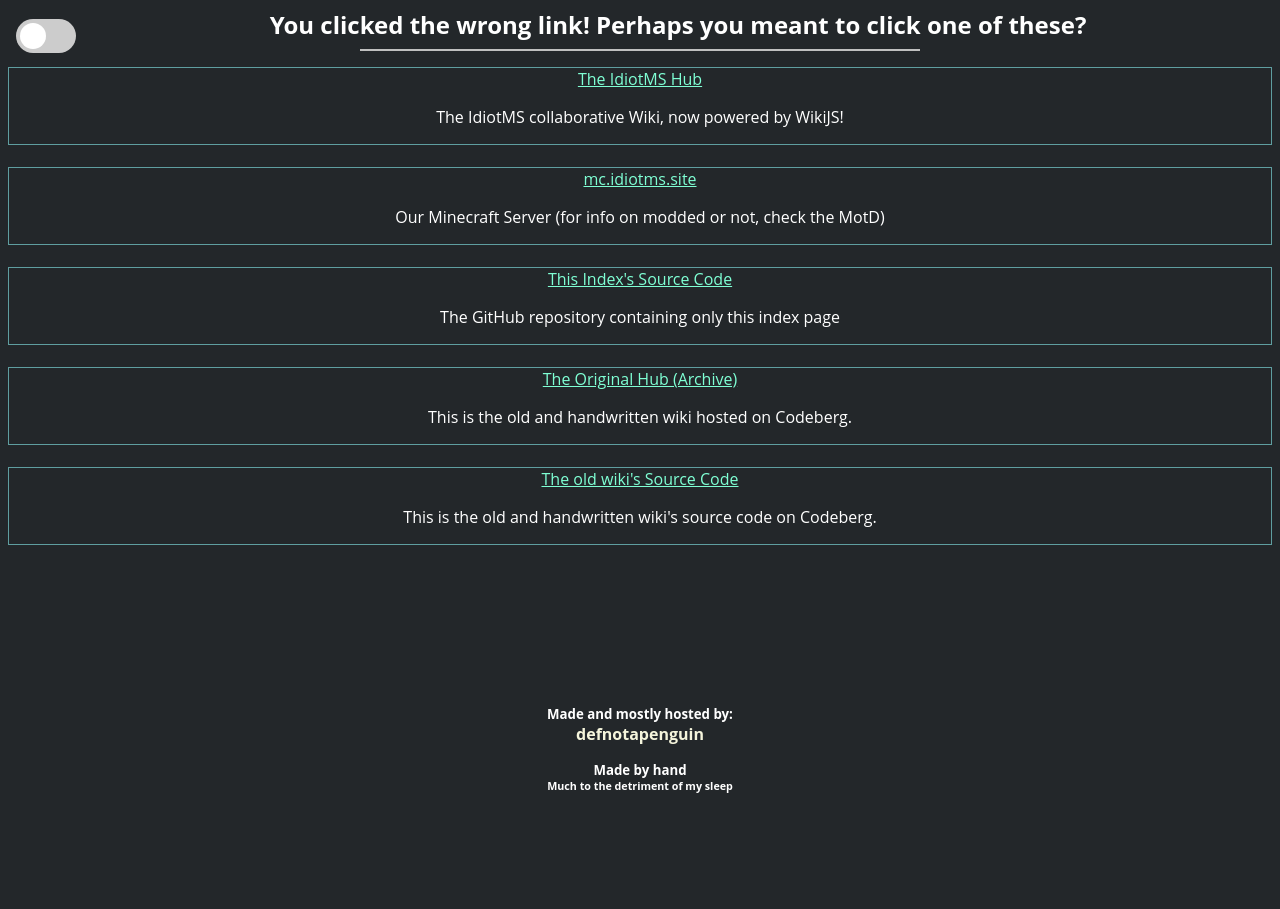
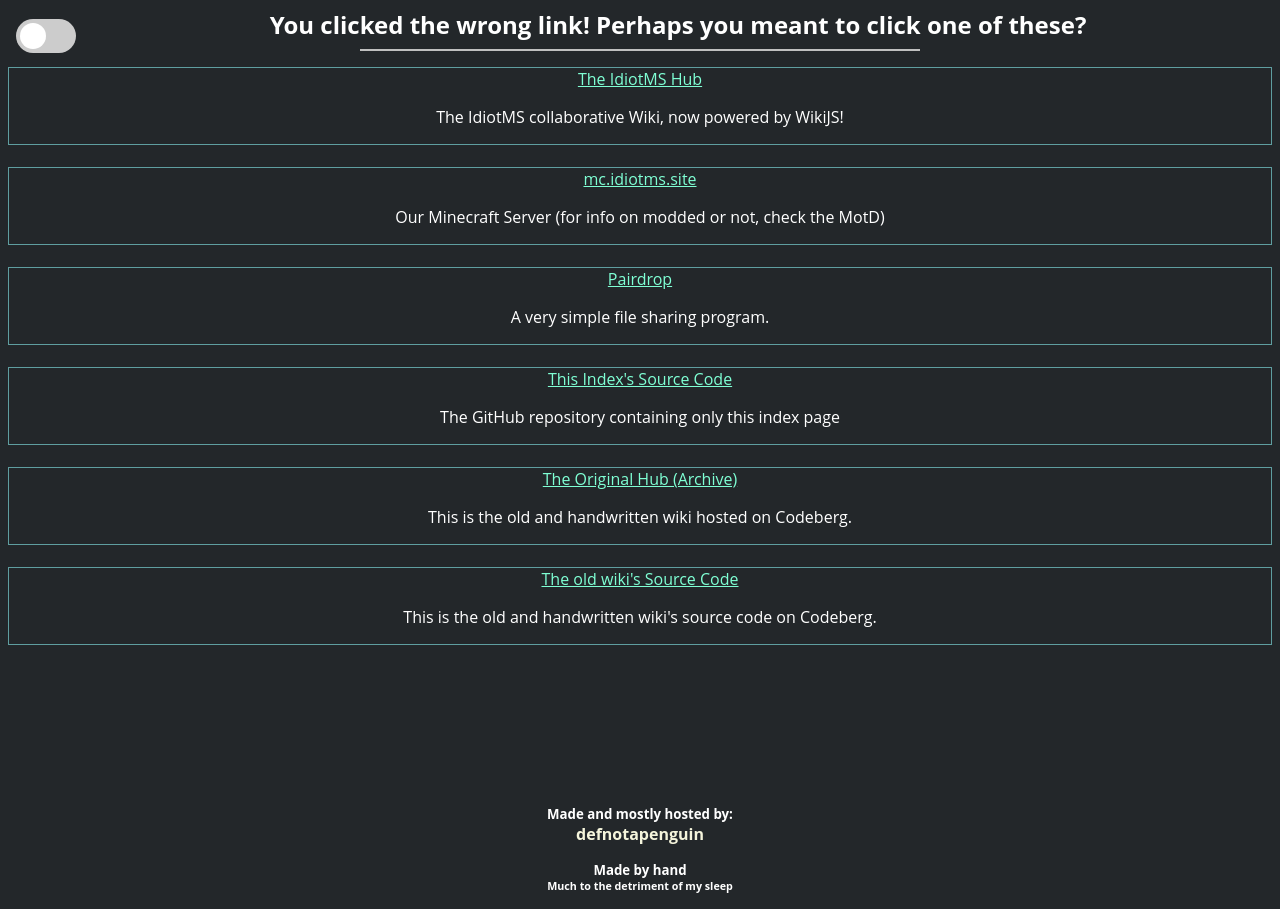
Before and after one commit to DefNotAPenguin/Hub-index, a plain HTML site: page index.html in a window 1280 px wide. Before the commit the page ends 809 px from the top, so only its background shows below. Drawn offline with Linux system fonts and the light colour scheme.

Commit message:
Add link to Pairdrop file sharing program

```diff
--- a/index.html
+++ b/index.html
@@ -44,6 +44,11 @@
             </div>
             <br>
             <div class="Section-Links">
+                <a href="https://share.idiotms.site">Pairdrop</a>
+                <p>A very simple file sharing program.</p>
+            </div>
+            <br>
+            <div class="Section-Links">
                 <a href="https://github.com/DefNotAPenguin/Hub-index">This Index's Source Code</a>
                 <p>The GitHub repository containing only this index page</p>
             </div>
```
